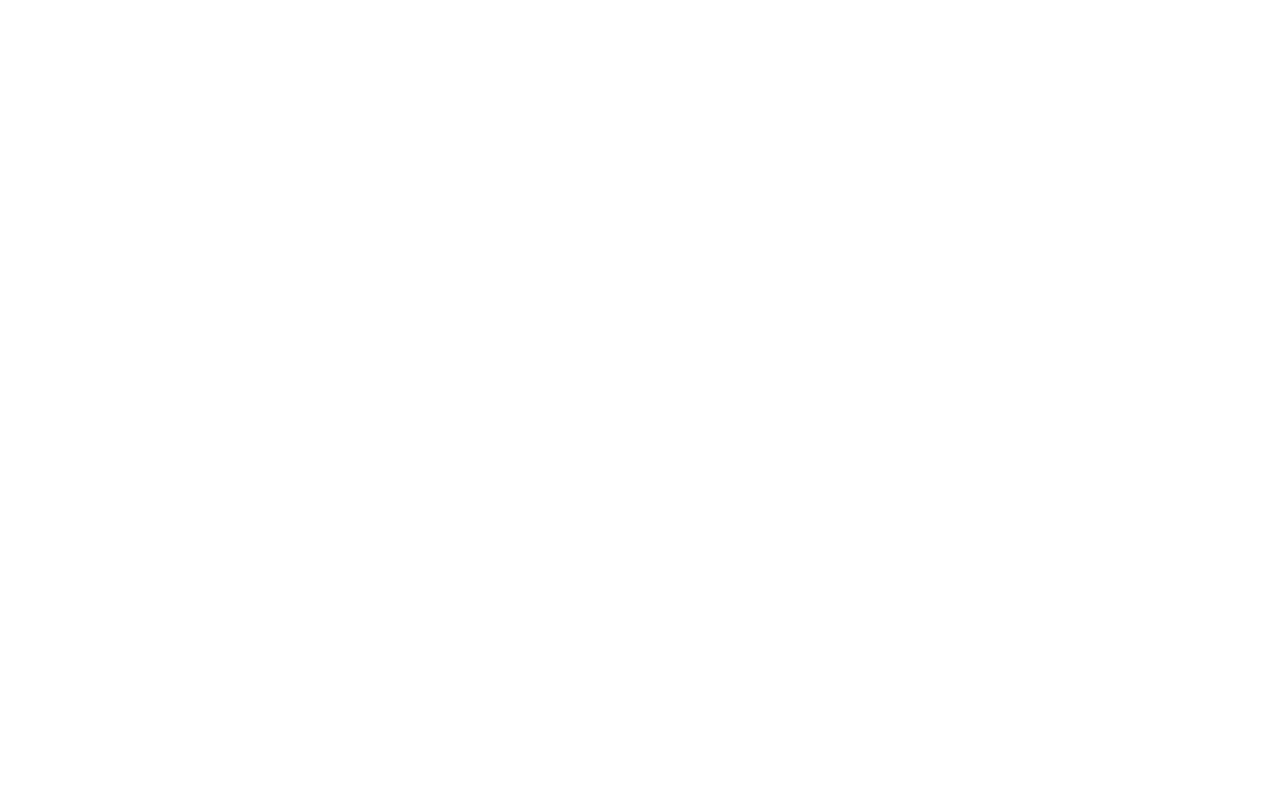
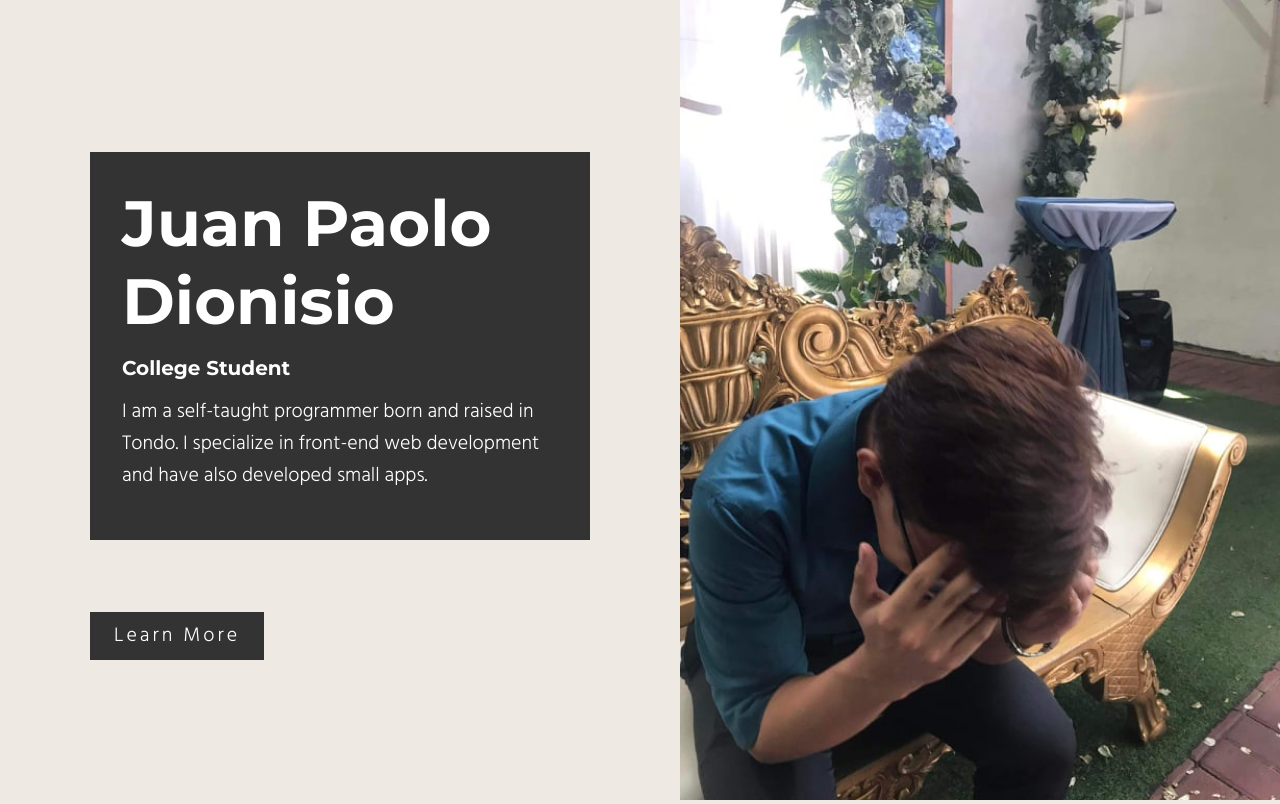
Before and after one commit to CoderTofu/2022-Portfolio, a plain HTML site: page index.html in a window 1280 px wide. Drawn offline with Linux system fonts and the light colour scheme.

Commit message:
created the landing page

```diff
--- /dev/null
+++ b/index.css
@@ -0,0 +1,49 @@
+@import url('https://fonts.googleapis.com/css2?family=Hind:wght@300;400;600;700&family=Montserrat:wght@100;300;400;600;700&display=swap');
+
+:root {
+    --prime-font: 'Montserrat', sans-serif;
+    --secondary-font: 'Hind', sans-serif;
+}
+
+*, *::before, *::after {
+    margin: 0;
+    padding: 0;
+    box-sizing: border-box;
+}
+
+body {
+    background: #EFE9E4;
+}
+/* Hide scrollbar for Chrome, Safari and Opera */
+body::-webkit-scrollbar {
+display: none;
+}
+/* Hide scrollbar for IE, Edge and Firefox */
+body {
+-ms-overflow-style: none;  /* IE and Edge */
+scrollbar-width: none;  /* Firefox */
+}
+
+.descriptive-text {
+    background-color: #333;
+    color: #fff;
+}
+
+.head-text, .desc-text {
+    margin-bottom: 1rem;
+}
+
+.head-text {
+    font-family: var(--prime-font);
+    font-weight: bold;
+    font-size: 64px;
+}
+p.head-text {
+    font-size: 20px;
+}
+
+.desc-text {
+    font-family: var(--secondary-font);
+    font-weight: lighter;
+    font-size: 20px;
+}
--- a/index.html
+++ b/index.html
@@ -4,9 +4,49 @@
     <meta charset="UTF-8">
     <meta http-equiv="X-UA-Compatible" content="IE=edge">
     <meta name="viewport" content="width=device-width, initial-scale=1.0">
-    <title>Document</title>
+    <title>Portfolio</title>
+    <link rel="stylesheet" href="./index.css">
+    <link rel="stylesheet" href="./landing.css">
 </head>
 <body>
+    <!-- Landing Page -->
+    <div id="landing">
+        <div id="about">
+            <div id="about-container">
+                <div id="about-me" class="descriptive-text">
+                    <h1 class="head-text">Juan Paolo <br> Dionisio</h1>
+                    <p class="head-text">College Student</p>
+                    <p class="desc-text">
+                        I am a self-taught programmer born and raised in Tondo. I specialize in front-end web development and have also developed small apps.
+                    </p>
+                </div>
 
+                <a href="#project-collage" id="learn-more" class="descriptive-text desc-text">Learn More</a>
+            </div>
+        </div>
+        <div id="landing-pic">
+            <img src="./imgs/portrait.jpg" alt="My picture">
+        </div>
+    </div>
+
+    <!-- My Projects -->
+    <div id="projects">
+        <div id="project-collage">
+
+        </div>
+        <div id="project-description" class="descriptive-text">
+
+        </div>
+    </div>
+
+    <!-- My Contact Info -->
+    <div id="contacts">
+        <div id="contact-me" class="descriptive-text">
+
+        </div>
+        <div id="self-collage">
+
+        </div>
+    </div>
 </body>
 </html>
--- /dev/null
+++ b/landing.css
@@ -0,0 +1,38 @@
+#landing {
+    display: flex;
+    justify-content: space-between;
+    align-items: center;
+    height: auto;
+}
+
+#landing-pic img {
+    height: 800px;
+    width: auto;
+}
+
+#about {
+    display: flex;
+    width: 100%;
+    flex-direction: column;
+    justify-content: center;
+    align-items: center;
+}
+
+#about-me {
+    width: 50vw;
+    max-width: 500px;
+    padding: 2rem;
+    margin-bottom: 5rem;
+}
+
+#learn-more {
+    width: fit-content;
+    padding: 0.5rem 1.5rem;
+    color: #fff;
+    text-decoration: none;
+    letter-spacing: 3px;
+    transition: 0.1s ease-in-out;
+}
+#learn-more:hover {
+    transform: scale(1.1);
+}
```
Also changed, not shown: imgs/portrait.jpg (added).
